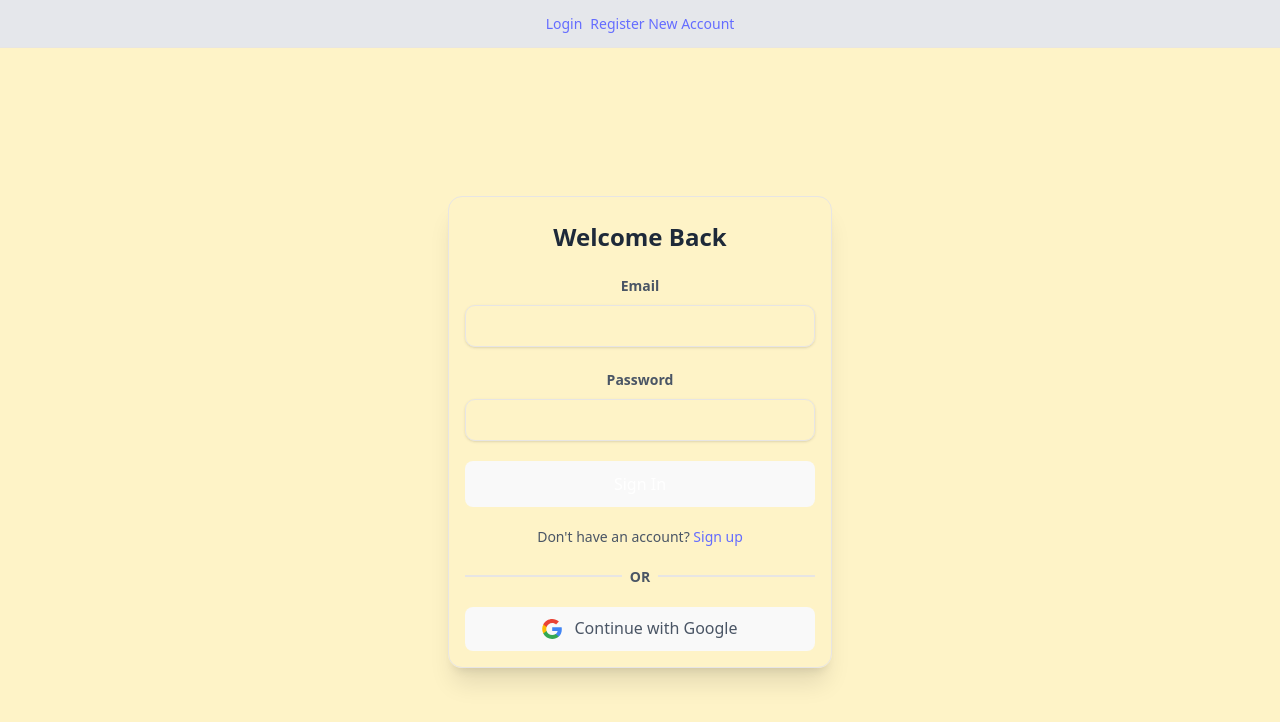
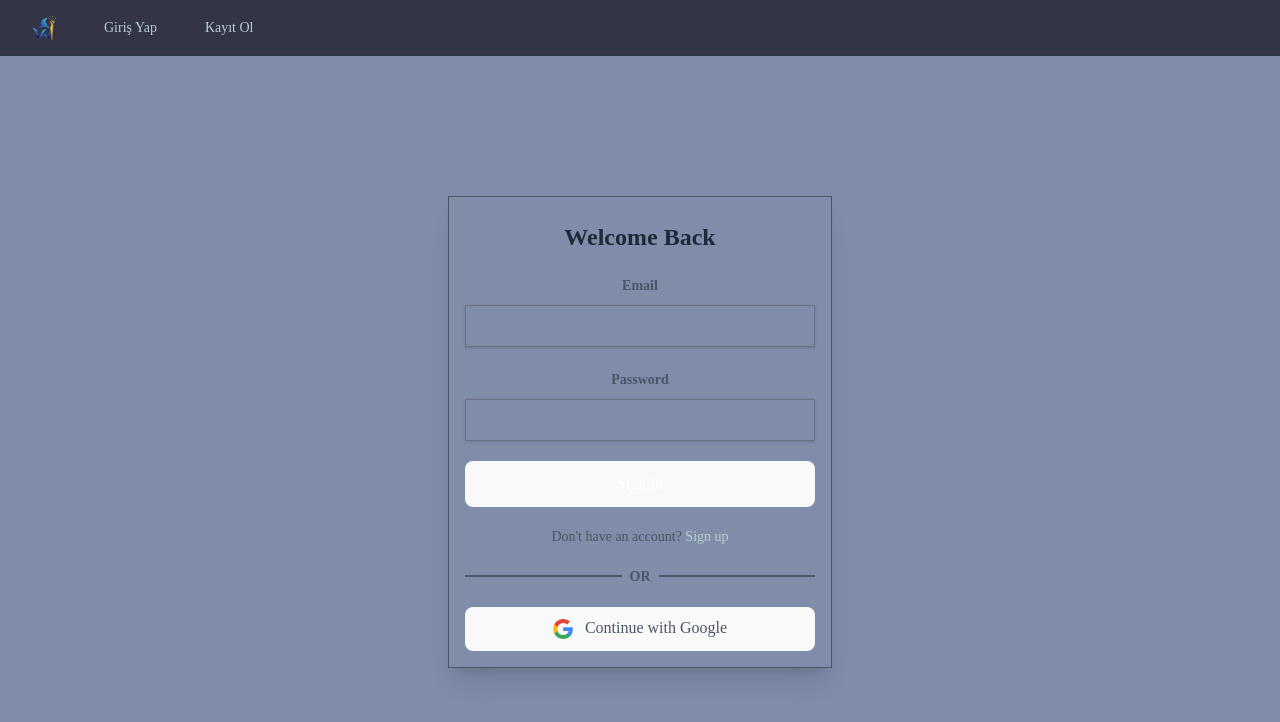
Before and after one commit to MustafaAykut77/quiz-platfrom, a React (Vite) app: page /login in a window 1280 px wide. Shown: the top 722 px of the page. Built offline with nearby package versions, Linux system fonts and the light colour scheme; no server answers.

Commit message:
some components are added, navbar changed

```diff
--- a/package.json
+++ b/package.json
@@ -14,6 +14,7 @@
   "dependencies": {
     "@radix-ui/react-avatar": "^1.1.6",
     "@radix-ui/react-checkbox": "^1.2.2",
+    "@radix-ui/react-navigation-menu": "^1.2.13",
     "@radix-ui/react-progress": "^1.1.4",
     "@radix-ui/react-slot": "^1.2.0",
     "@tailwindcss/vite": "^4.0.13",
--- a/src/Components/Header.jsx
+++ b/src/Components/Header.jsx
@@ -2,25 +2,61 @@
 import { Link, useNavigate } from 'react-router-dom'
 import { useAuth } from '@/src/contexts/authContext/page'
 import { doSignOut } from '@/src/config/auth'
+import { Button } from '@/components/ui/button'
+import { Avatar, AvatarImage, AvatarFallback } from '@/components/ui/avatar'
 
 const Header = () => {
     const navigate = useNavigate()
     const { userLoggedIn } = useAuth()
+
     return (
-        <nav className='flex flex-row gap-x-2 w-full z-20 fixed top-0 left-0 h-12 border-b place-content-center items-center bg-gray-200'>
+        <nav className='flex flex-row gap-x-4 w-full z-20 fixed top-0 left-0 h-14 border-b place-content-between items-center bg-[#333446] px-4'>
+            <div className='flex flex-row gap-x-4 items-center'>
                 {
                     userLoggedIn
                         ?
                         <>
-                        <button onClick={() => { doSignOut().then(() => { navigate('/login') }) }} className='text-sm text-blue-600 underline'>Logout</button>
+
+                            <div
+                                onClick={() => { doSignOut().then(() => { navigate('/login') }) }}
+                                className='px-4 py-2 text-sm font-medium text-white hover:scale-105 hover:shadow-md transition-all duration-200 hover:!text-white cursor-pointer'
+                            >
+                                Çıkış Yap
+                            </div>
                         </>
                         :
                         <>
-                        <Link className='text-sm text-blue-600 underline' to={'/login'}>Login</Link>
-                        <Link className='text-sm text-blue-600 underline' to={'/register'}>Register New Account</Link>
+                            <Link
+                                to="/"
+                                className='px-4 py-2 text-sm font-medium text-white hover:scale-105 hover:shadow-md transition-all duration-200 hover:!text-white'
+                            >
+                                <img src='logo.png' alt='logo' className='h-6 w-6 justify-between'/>
+                            </Link>
+                            <Link
+                                to="/login"
+                                className='px-4 py-2 text-sm font-medium text-white hover:scale-105 hover:shadow-md transition-all duration-200 hover:!text-white'
+                            >
+                                Giriş Yap
+                            </Link>
+                            <Link
+                                to="/register"
+                                className='px-4 py-2 text-sm font-medium text-white hover:scale-105 hover:shadow-md transition-all duration-200 hover:!text-white'
+                            >
+                                Kayıt Ol
+                            </Link>
                         </>
                 }
+            </div>
 
+            {/* Sağ taraftaki avatar butonu */}
+            {userLoggedIn && (
+                <Button variant="destructive" className="text-amber-100 h-10 w-10 p-0" type="button">
+                    <Avatar className="h-8 w-8">
+                        <AvatarImage src="https://github.com/shadcn.png" />
+                        <AvatarFallback>CN</AvatarFallback>
+                    </Avatar>
+                </Button>
+            )}
         </nav>
     )
 }
--- a/src/index.css
+++ b/src/index.css
@@ -50,63 +50,27 @@
   margin: 0 auto;
   padding: 2rem;
   text-align: center;
-  background-color: #FEF3C7;
 }
 
 :root {
-  font-family: system-ui, Avenir, Helvetica, Arial, sans-serif;
+  font-family: cursive;
   line-height: 1.5;
   font-weight: 400;
 
   color-scheme: light dark;
   color: rgba(255, 255, 255, 0.87);
-  background-color: #FEF3C7;
 
-  font-synthesis: none;
-  text-rendering: optimizeLegibility;
-  -webkit-font-smoothing: antialiased;
-  -moz-osx-font-smoothing: grayscale;
-  --radius: 0.625rem;
-  --background: oklch(1 0 0);
-  --foreground: oklch(0.147 0.004 49.25);
-  --card: oklch(1 0 0);
-  --card-foreground: oklch(0.147 0.004 49.25);
-  --popover: oklch(1 0 0);
-  --popover-foreground: oklch(0.147 0.004 49.25);
-  --primary: oklch(0.216 0.006 56.043);
-  --primary-foreground: oklch(0.985 0.001 106.423);
-  --secondary: oklch(0.97 0.001 106.424);
-  --secondary-foreground: oklch(0.216 0.006 56.043);
-  --muted: oklch(0.97 0.001 106.424);
-  --muted-foreground: oklch(0.553 0.013 58.071);
-  --accent: oklch(0.97 0.001 106.424);
-  --accent-foreground: oklch(0.216 0.006 56.043);
-  --destructive: oklch(0.577 0.245 27.325);
-  --border: oklch(0.923 0.003 48.717);
-  --input: oklch(0.923 0.003 48.717);
-  --ring: oklch(0.709 0.01 56.259);
-  --chart-1: oklch(0.646 0.222 41.116);
-  --chart-2: oklch(0.6 0.118 184.704);
-  --chart-3: oklch(0.398 0.07 227.392);
-  --chart-4: oklch(0.828 0.189 84.429);
-  --chart-5: oklch(0.769 0.188 70.08);
-  --sidebar: oklch(0.985 0.001 106.423);
-  --sidebar-foreground: oklch(0.147 0.004 49.25);
-  --sidebar-primary: oklch(0.216 0.006 56.043);
-  --sidebar-primary-foreground: oklch(0.985 0.001 106.423);
-  --sidebar-accent: oklch(0.97 0.001 106.424);
-  --sidebar-accent-foreground: oklch(0.216 0.006 56.043);
-  --sidebar-border: oklch(0.923 0.003 48.717);
-  --sidebar-ring: oklch(0.709 0.01 56.259);
+  --background: #7F8CAA;
+  --text: #B8CFCE;
 }
 
 a {
   font-weight: 500;
-  color: #646cff;
+  color: #B8CFCE;
   text-decoration: inherit;
 }
 a:hover {
-  color: #535bf2;
+  color: #B8CFCE;
 }
 
 body {
@@ -115,7 +79,7 @@
   place-items: center;
   min-width: 320px;
   min-height: 100vh;
-  background-color: #FEF3C7;
+  background-color: var(--background);
 }
 
 h1 {
@@ -140,6 +104,13 @@
 button:focus,
 button:focus-visible {
   outline: 4px auto -webkit-focus-ring-color;
+}
+
+.nav-link {
+  color: inherit !important;
+}
+.nav-link:hover {
+  color: inherit !important;
 }
 
 @media (prefers-color-scheme: light) {
--- a/src/pages/quiz/quiz.jsx
+++ b/src/pages/quiz/quiz.jsx
@@ -23,14 +23,6 @@
   return (
     <>
       <div className="flex w-full max-w-sm items-center space-x-2 font-bold">
-
-        <Button variant="destructive" className={"absolute right-5 top-20 text-amber-100 h-15 w-15 "} type="button">
-          <Avatar>
-            <AvatarImage src="https://github.com/shadcn.png" />
-            <AvatarFallback>CN</AvatarFallback>
-          </Avatar>
-        </Button>
-
         <div className="top-[300px] left-1/2 transform -translate-x-1/2">
           <img className="flex" src="\logo.png" alt="Logo" />
         </div>
```
Also changed, not shown: components/ui/navigation-menu.jsx (added, +152 -0 lines), public/logo.png, 1 other file (tests, documents, lock files or other folders). Lines whose indentation alone changed are shown as unchanged.
